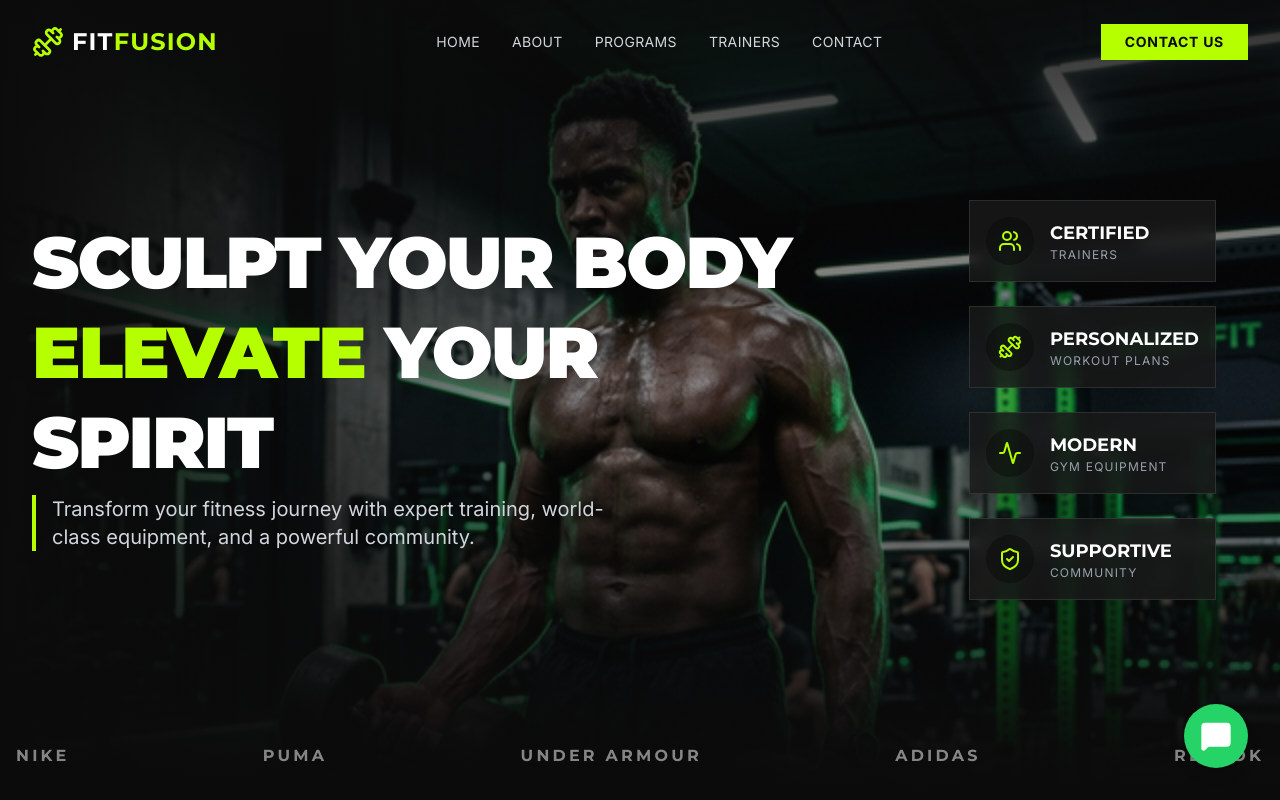
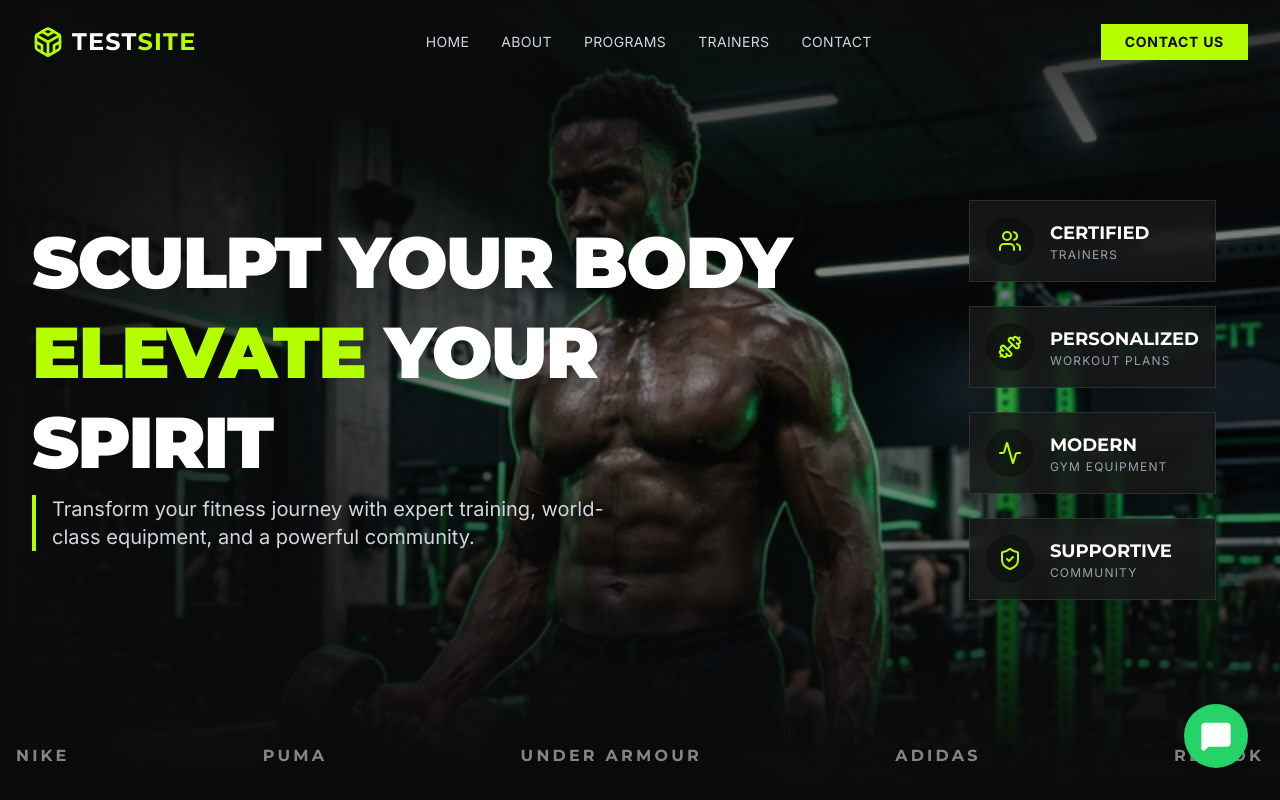
Before and after one commit to itzVarun1426/fitfusion, a React (Vite) app: page / in a window 1280 px wide. Shown: the top 800 px of the page. Built offline with nearby package versions, Linux system fonts and the light colour scheme.

Commit message:
changed to test site

```diff
--- a/src/components/Contact.jsx
+++ b/src/components/Contact.jsx
@@ -141,7 +141,7 @@ const Contact = () => {
                   <h4 className="font-bold uppercase tracking-widest text-sm text-gray-400 mb-1">
                     Email
                   </h4>
-                  <p className="text-lg">contact@fitfusiongym.com</p>
+                  <p className="text-lg">contact@testSitegym.com</p>
                 </div>
               </div>
 
--- a/src/components/Footer.jsx
+++ b/src/components/Footer.jsx
@@ -50,7 +50,7 @@ const Footer = () => {
             <ul className="space-y-4 text-gray-400">
               <li>123 Fitness Ave, NY 10001</li>
               <li>+1 (555) 123-4567</li>
-              <li>join@fitfusion.com</li>
+              <li>join@testSite.com</li>
             </ul>
           </div>
 
--- a/src/components/Navbar.jsx
+++ b/src/components/Navbar.jsx
@@ -1,5 +1,5 @@
 import React, { useState, useEffect } from 'react';
-import { Menu, X, Dumbbell } from 'lucide-react';
+import { Menu, X, Codesandbox } from 'lucide-react';
 import { motion } from 'framer-motion';
 
 const Navbar = () => {
@@ -28,9 +28,9 @@ const Navbar = () => {
         <div className="flex justify-between items-center">
 
           <div className="flex items-center gap-2">
-            <Dumbbell className="text-accent h-8 w-8" />
+            <Codesandbox className="text-accent h-8 w-8" />
             <span className="font-heading text-2xl tracking-wider font-bold">
-              FIT<span className="text-accent">FUSION</span>
+              TEST<span className="text-accent">SITE</span>
             </span>
           </div>
 
```
Also changed, not shown: package.json (line endings or trailing spaces).
